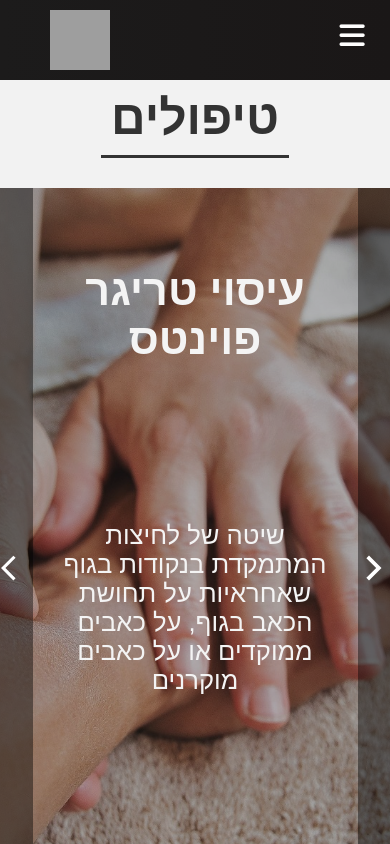
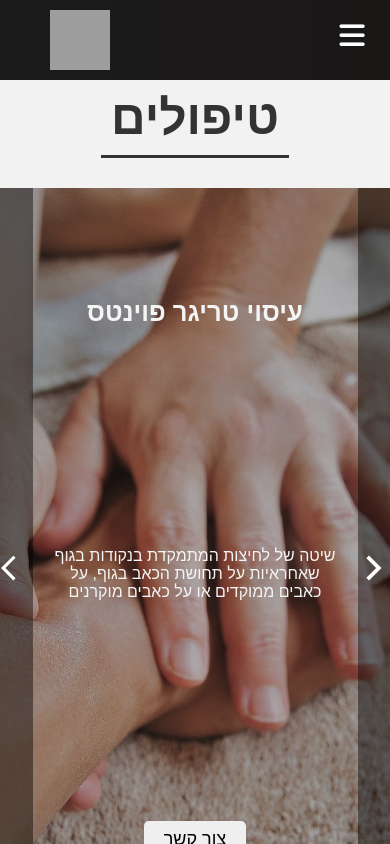
Before and after one commit to uriellevy/nir-toledano-massage-therapist-web, a React (Create React App) app: page /services in a window 390 px wide. Shown: the top 844 px of the page. Built offline with nearby package versions, Linux system fonts and the light colour scheme; grey boxes are pictures that could not be loaded; a web font is replaced by a local one.

Commit message:
services media queries added

```diff
--- a/src/components/pages/Services.css
+++ b/src/components/pages/Services.css
@@ -84,3 +84,23 @@
   color: #fff;
   cursor: pointer;
 }
+
+@media screen and (max-width: 500px) {
+  .center h1 {
+    font-size: 2rem;
+  }
+
+  .center p {
+    font-size: 1.2rem;
+  }
+}
+
+@media screen and (max-width: 400px) {
+  .center h1 {
+    font-size: 1.6rem;
+  }
+
+  .center p {
+    font-size: 1rem;
+  }
+}
```
